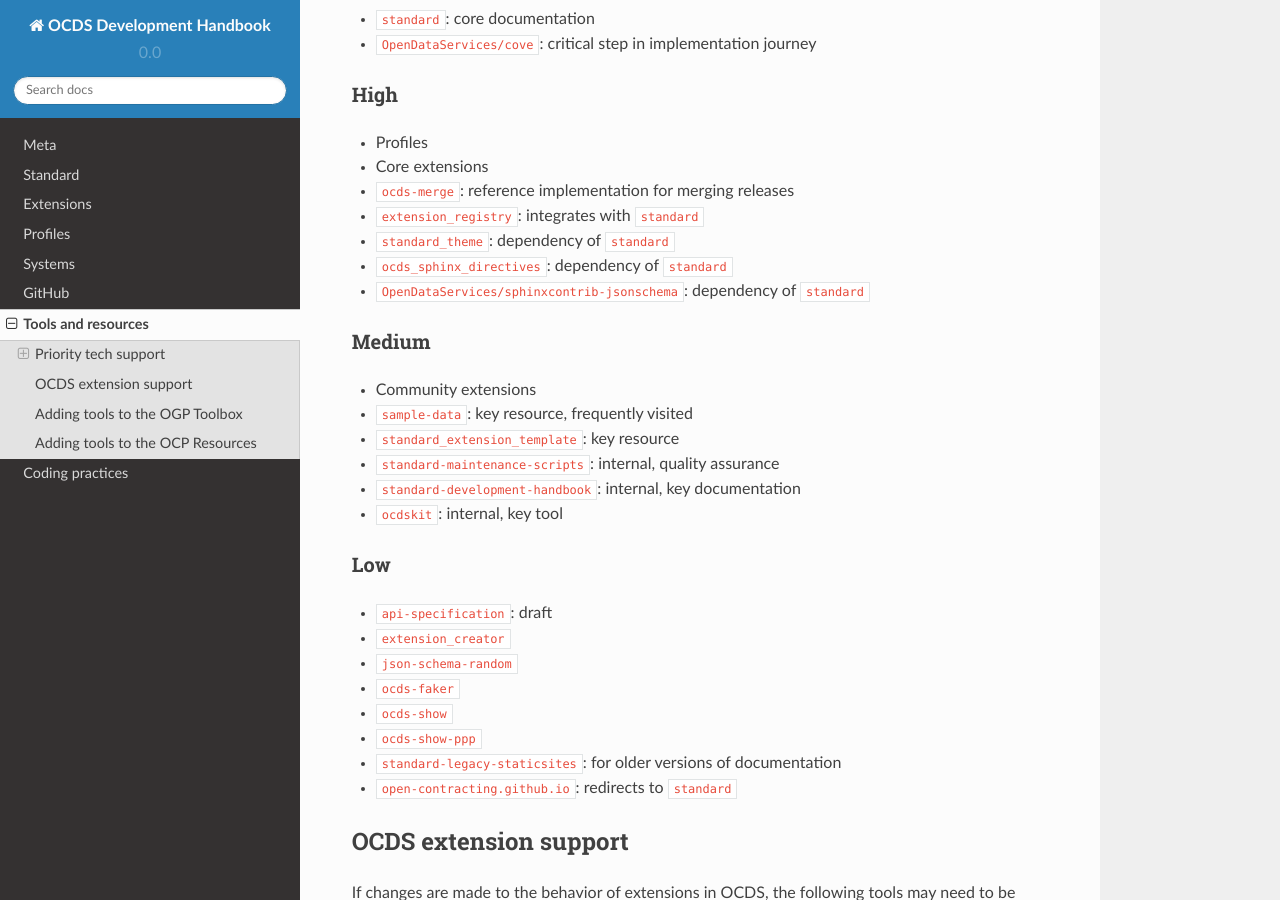
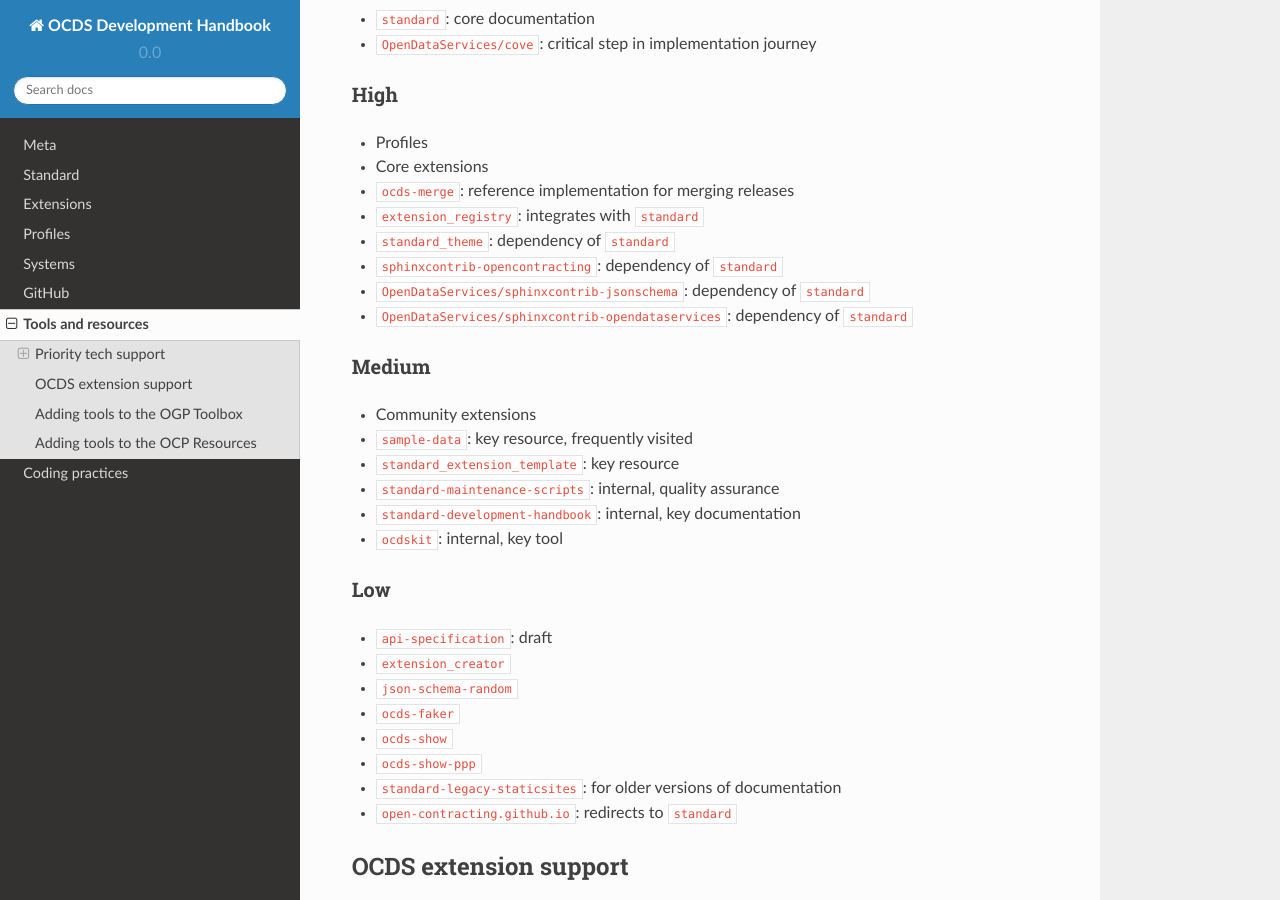
Before and after one commit to open-contracting/standard-development-handbook, a Sphinx documentation site: the page built from docs/tools/index.md, in a window 1280 px wide and 900 px high, scrolled down 717 px. Built offline with Sphinx 7.4.7 and the Read the Docs theme 2.0.0, drawn with Linux system fonts in a browser that asks for light colours.

Commit message:
Update repository name, fix Markdown error

```diff
--- a/docs/tools/index.md
+++ b/docs/tools/index.md
@@ -25,8 +25,9 @@
 * `ocds-merge`: reference implementation for merging releases
 * `extension_registry`: integrates with `standard`
 * `standard_theme`: dependency of `standard`
-* `ocds_sphinx_directives`: dependency of `standard`
+* `sphinxcontrib-opencontracting`: dependency of `standard`
 * `OpenDataServices/sphinxcontrib-jsonschema`: dependency of `standard`
+* `OpenDataServices/sphinxcontrib-opendataservices`: dependency of `standard`
 
 ### Medium
 
```
Also changed, not shown: docs/systems/servers.md (+1 -1 lines).
